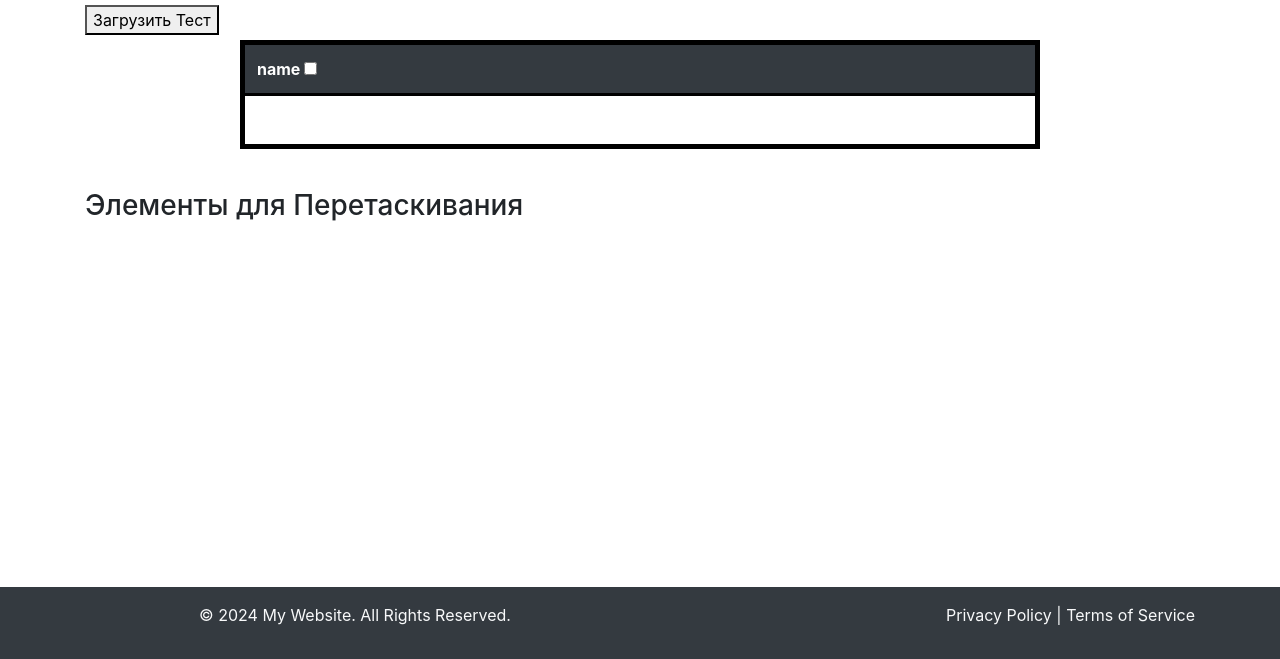
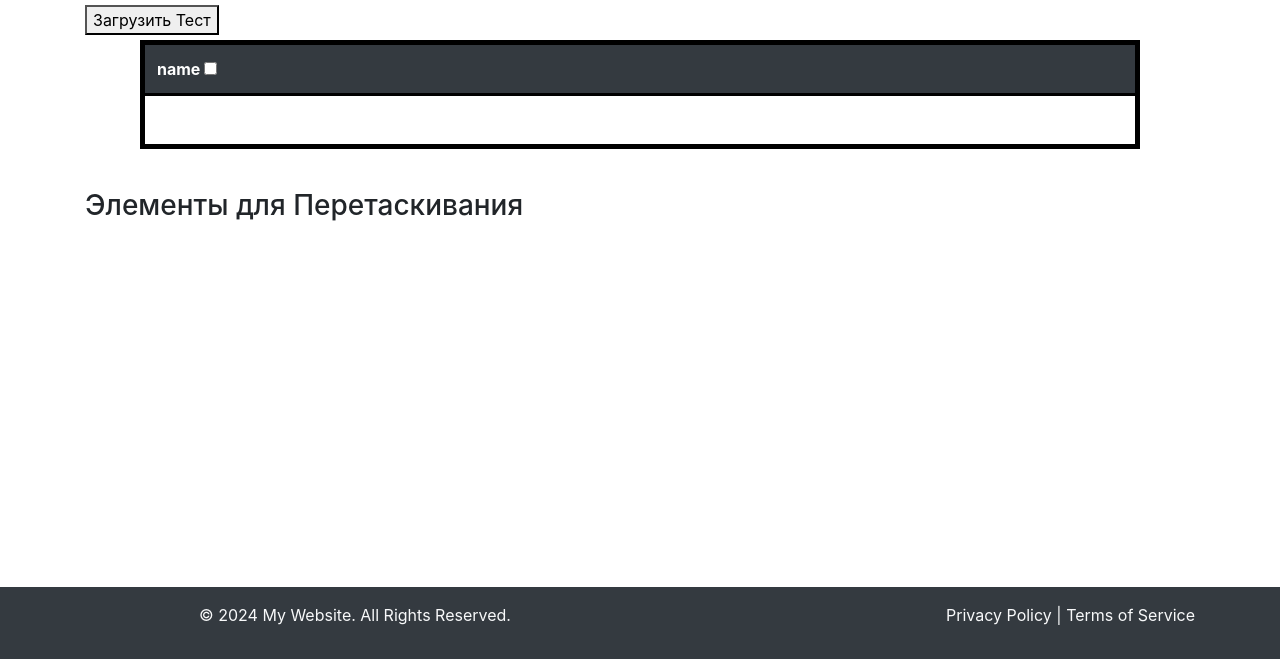
Before and after one commit to AnuarAkdaulet/Test-Studio, a plain HTML site: page student.html in a window 1280 px wide. Shown: the part 141-800 px from the top of the page. Drawn offline with nearby package versions, Linux system fonts and the light colour scheme.

Commit message:
Update teacher.css
centered droppable cell

```diff
--- a/css/teacher.css
+++ b/css/teacher.css
@@ -2,7 +2,7 @@
 .table-responsive {
   border-collapse: collapse;
   width: 100%;
-  max-width: 800px;
+  max-width: 1000px;
   margin: 5px auto;
 }
 
@@ -33,6 +33,7 @@ td {
 /* Droppable target areas */
 .droppable {
   min-height: 40px;
+  text-align: center; /* Center align text/formulas */
   border: 5px dashed #ccc;
 }
 
```
